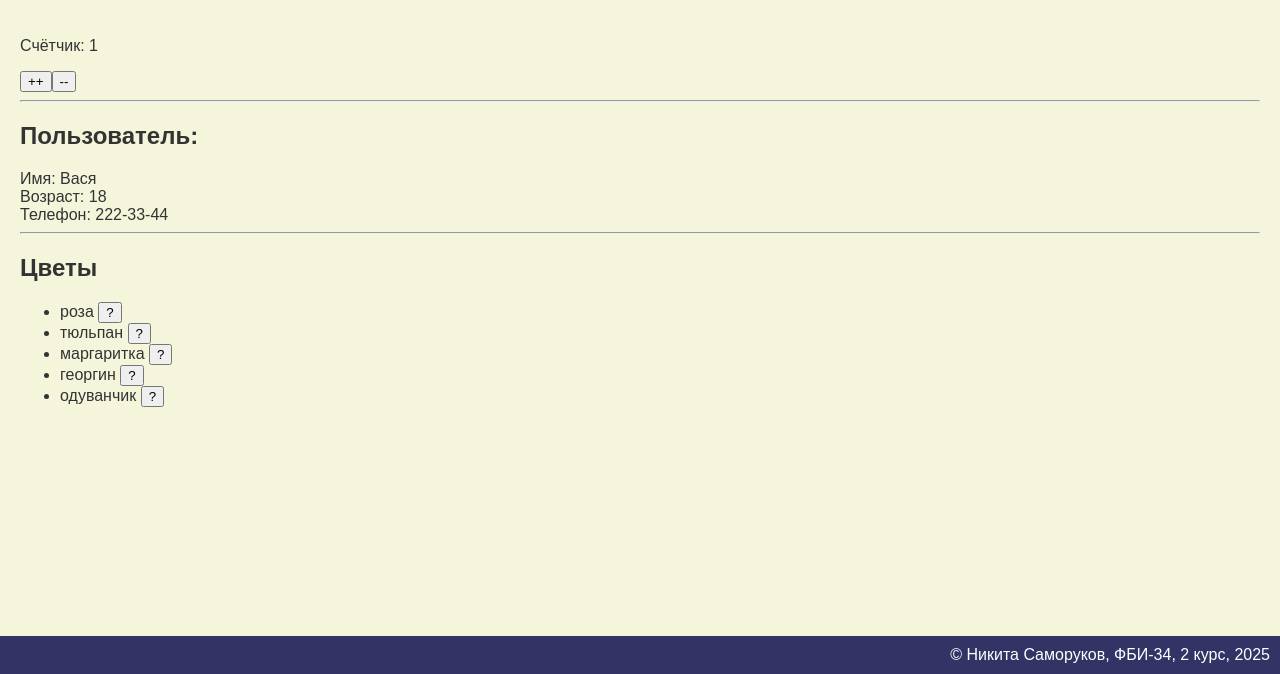
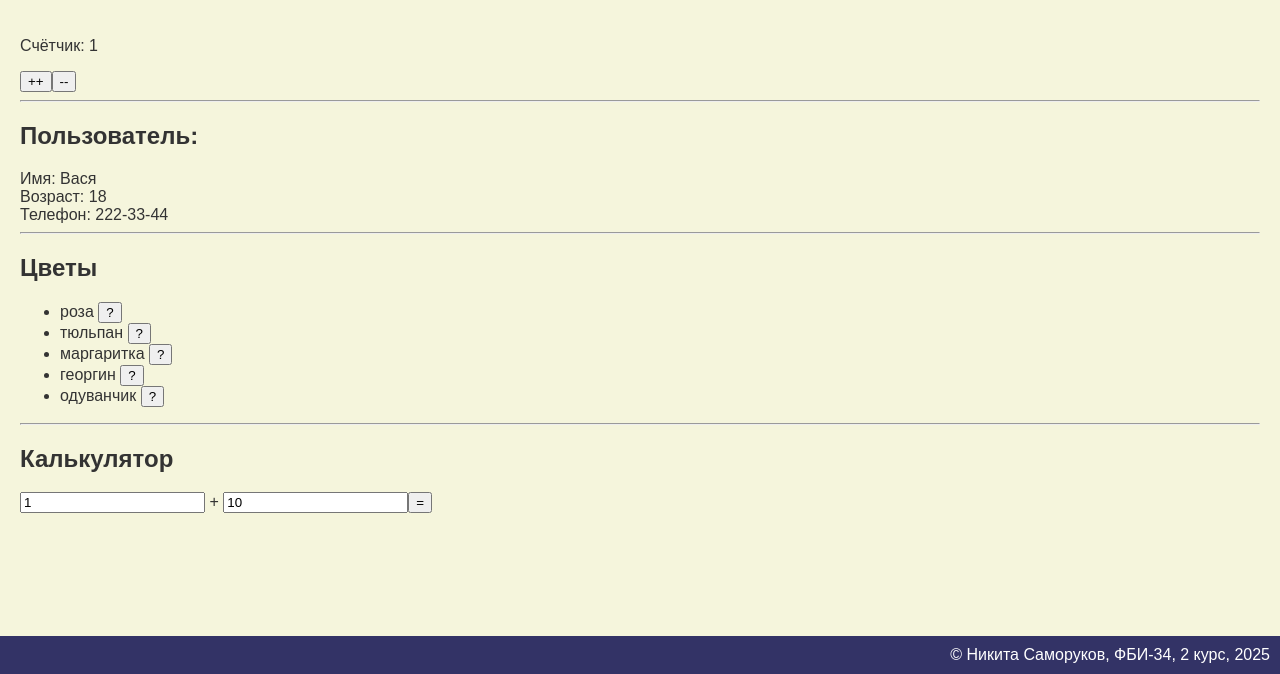
Before and after one commit to Samorukoff/nstu_web, a plain HTML site: page laba8/lab8.html in a window 1280 px wide. Shown: the part 126-800 px from the top of the page. Drawn offline with nearby package versions, Linux system fonts and the light colour scheme.

Commit message:
Калькулятор

```diff
--- a/laba8/lab8.html
+++ b/laba8/lab8.html
@@ -34,6 +34,14 @@
                         {{flower}} <button @click="edit(id, flower)">?</button>
                     </li>
                 </ul>
+                <hr>
+
+                <h2>Калькулятор</h2>
+                <input type="number" v-model="a">
+                +
+                <input type="number" v-model="b">
+                <button @click="sum">=</button>
+                <span>{{result}}</span>
            </div>
         </main>
         <footer>
@@ -52,7 +60,10 @@
                             tel: '222-33-44'
                         },
                         flowers: ['роза', 'тюльпан', 'маргаритка',
-                                  'георгин', 'одуванчик']
+                                  'георгин', 'одуванчик'],
+                        a: 1,
+                        b: 10,
+                        result: '',
                     }
                 },
                 methods: {
@@ -68,7 +79,10 @@
                         setTimeout(() => {
                             this.flowers[id] = newName;
                         }, 3000);
-                    }
+                    },
+                    sum() {
+                        this.result = this.a + this.b;
+                    },
                 }
             }).mount('#app');
         </script>
```
